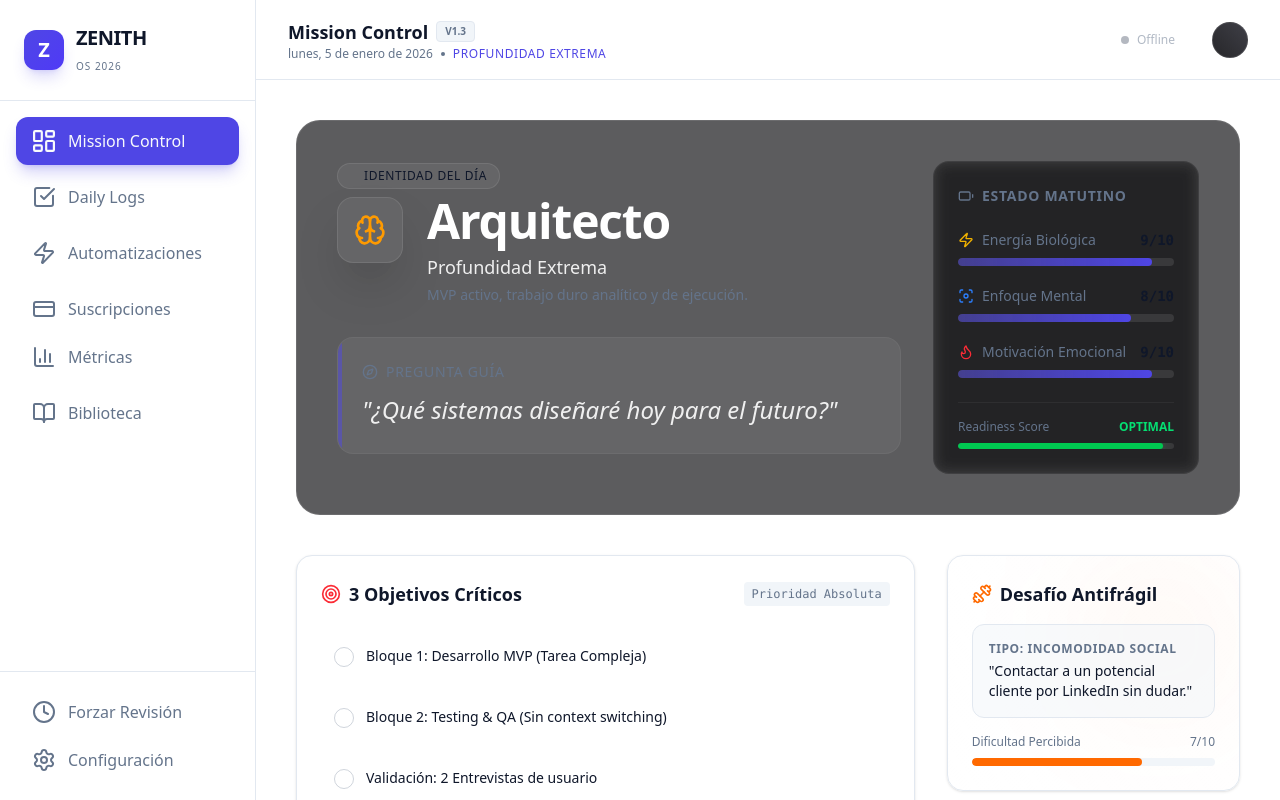
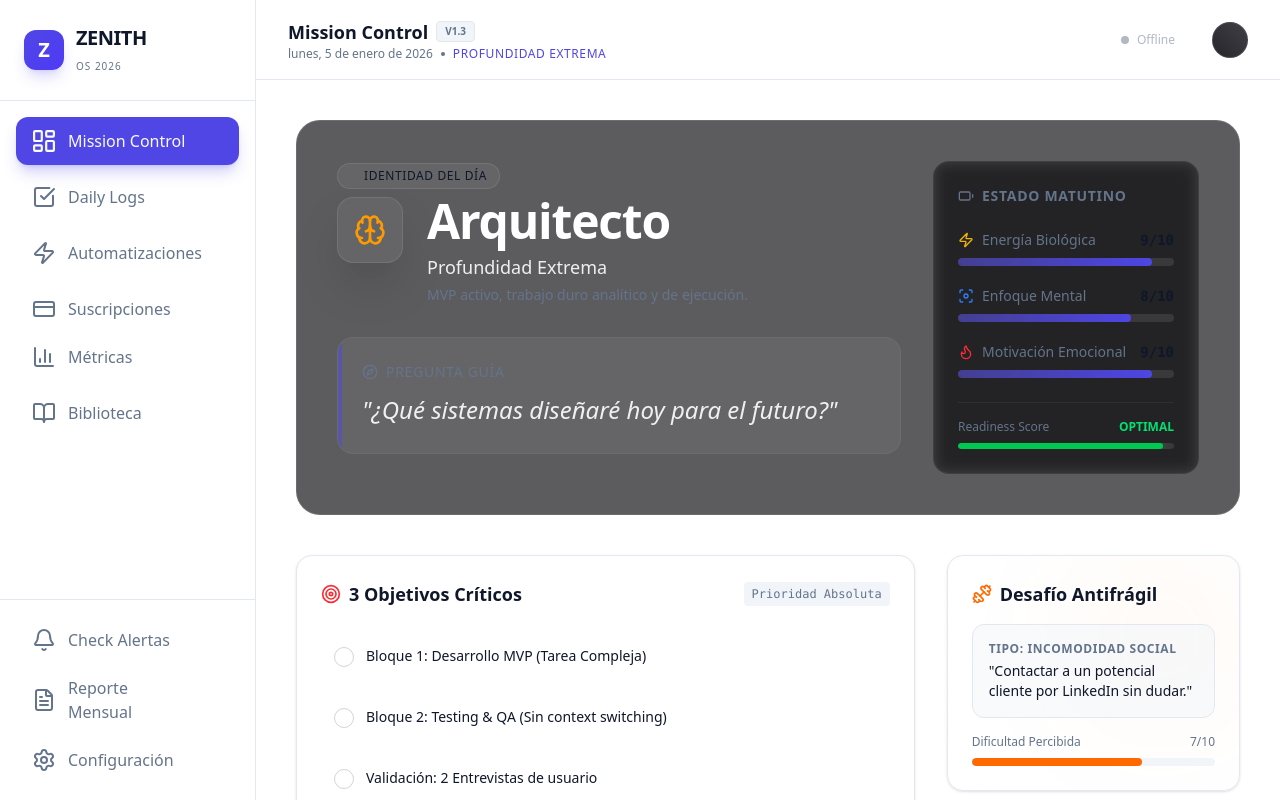
Before and after one commit to creandovaloria/zenith, a Next.js app: page / in a window 1280 px wide. Shown: the top 800 px of the page. Built offline with nearby package versions, Linux system fonts and the light colour scheme.

Commit message:
feat: Add separate manual triggers for Daily Alerts and Monthly Report

```diff
--- a/src/app/page.tsx
+++ b/src/app/page.tsx
@@ -25,7 +25,9 @@ import {
   Sunset,
   Coffee,
   CloudSun,
-  CreditCard
+  CreditCard,
+  Bell,
+  FileText
 } from "lucide-react";
 import { cn } from "@/lib/utils";
 import { getLatestBiometrics } from "@/lib/coda";
@@ -552,7 +554,8 @@ export default async function Dashboard() {
         </nav>
 
         <div className="p-4 border-t border-border space-y-2">
-          <NavItem icon={<Clock />} label="Forzar Revisión" href="/api/cron/subscriptions" />
+          <NavItem icon={<Bell />} label="Check Alertas" href="/api/cron/subscriptions" />
+          <NavItem icon={<FileText />} label="Reporte Mensual" href="/api/cron/subscriptions?forceReport=true" />
           <NavItem icon={<Settings />} label="Configuración" />
         </div>
       </aside>
```
